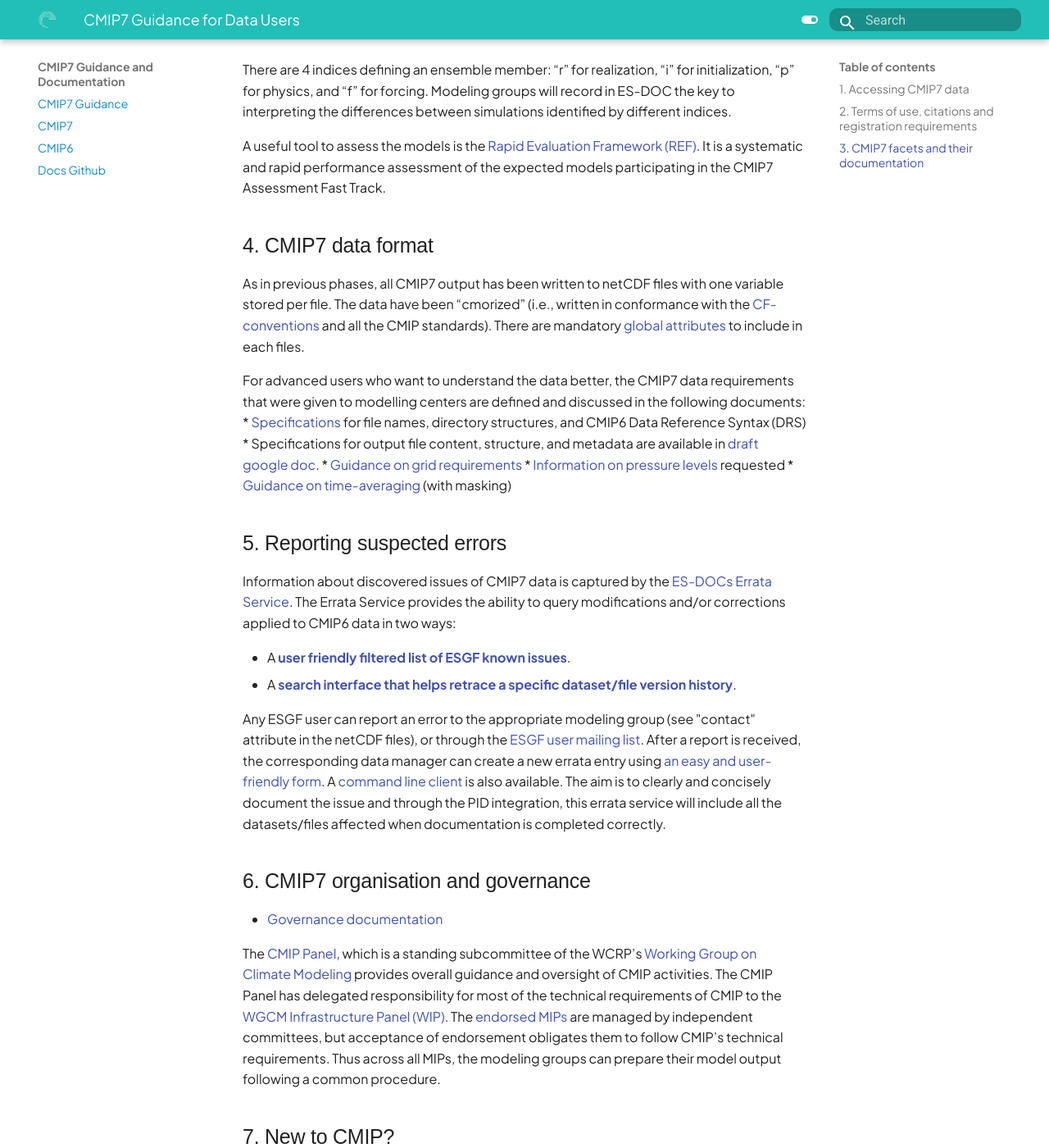
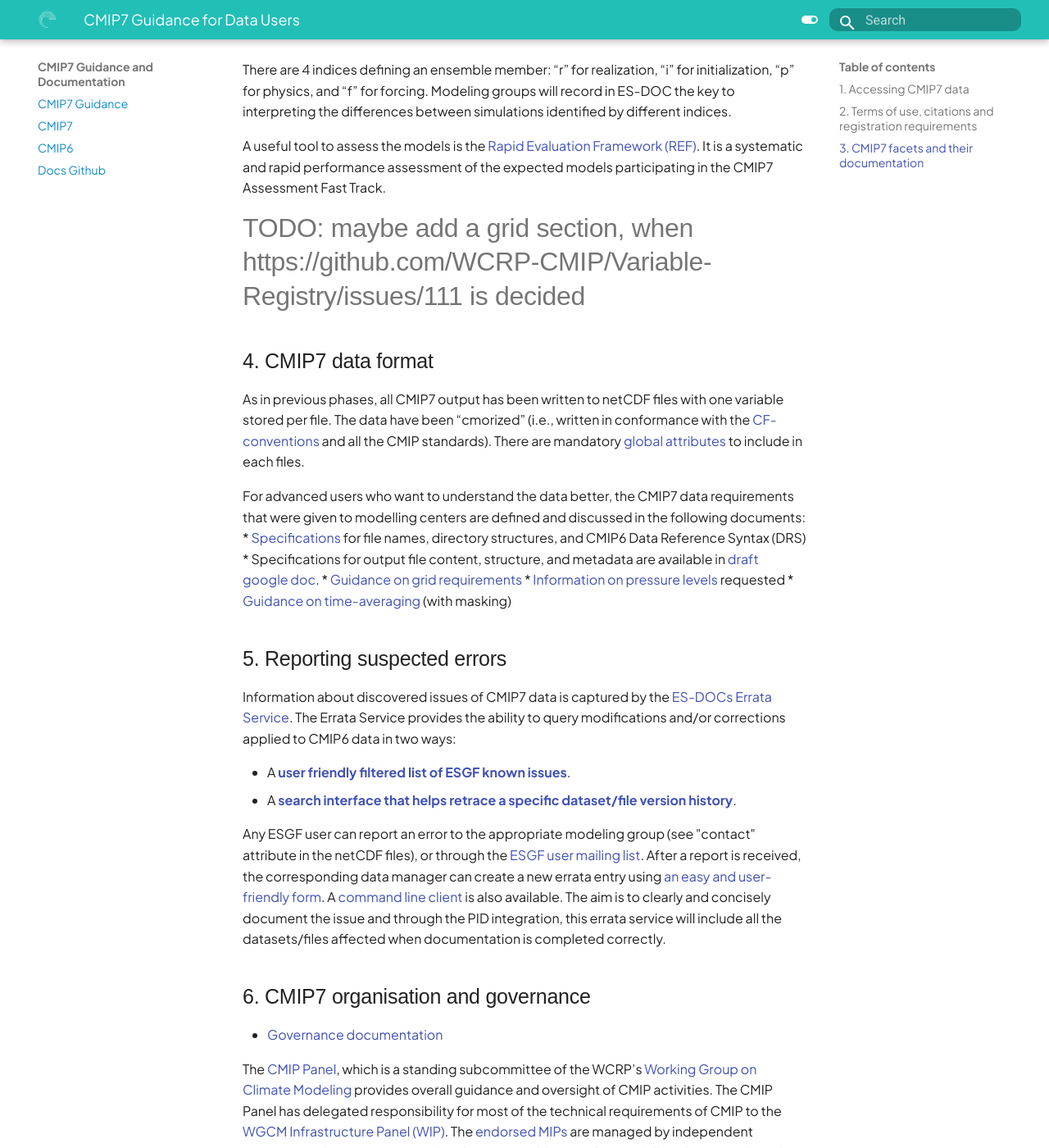
Before and after one commit to WCRP-CMIP/cmip7-guidance, an MkDocs documentation site: the page built from docs/CMIP7/guidance_for_users.md, in a window 1280 px wide and 1400 px high, scrolled down 3998 px. Shown: the whole window at 82% size. Built offline with MkDocs 1.6.1 and Material for MkDocs 9.7.7, drawn with Linux system fonts in a browser that asks for light colours; some web fonts are replaced; some of the changed text lies outside the part shown.

Commit message:
add todos

```diff
--- a/docs/CMIP7/guidance_for_users.md
+++ b/docs/CMIP7/guidance_for_users.md
@@ -140,6 +140,8 @@
 
 A useful tool to assess the models is the [Rapid Evaluation Framework (REF)][ref]. It is a systematic and rapid performance assessment of the expected models participating in the CMIP7 Assessment Fast Track.
 
+#TODO: maybe add a grid section, when https://github.com/WCRP-CMIP/Variable-Registry/issues/111 is decided
+
 ## 4. CMIP7 data format
 
 As in previous phases, all CMIP7 output has been written to netCDF files with one variable stored per file. The data have been “cmorized” (i.e., written in conformance with the [CF-conventions][cfConventionsPage] and all the CMIP standards). There are mandatory [global attributes][cmipGlobalAttGoogleDoc] to include in each files.
@@ -171,7 +173,7 @@
 The [CMIP Panel][CMIPPanel], which is a standing subcommittee of the WCRP’s [Working Group on Climate Modeling][wgcmSite] provides overall guidance and oversight of CMIP activities. The CMIP Panel has delegated responsibility for most of the technical requirements of CMIP to the [WGCM Infrastructure Panel (WIP)][wip]. The [endorsed MIPs][CMIPEndorsedMips] are managed by independent committees, but acceptance of endorsement obligates them to follow CMIP’s technical requirements. Thus across all MIPs, the modeling groups can prepare their model output following a common procedure.
 
 
-
+#TODO: maybe add a Differences with CMIP6 section
 
 
 ## 7. New to CMIP?
```
